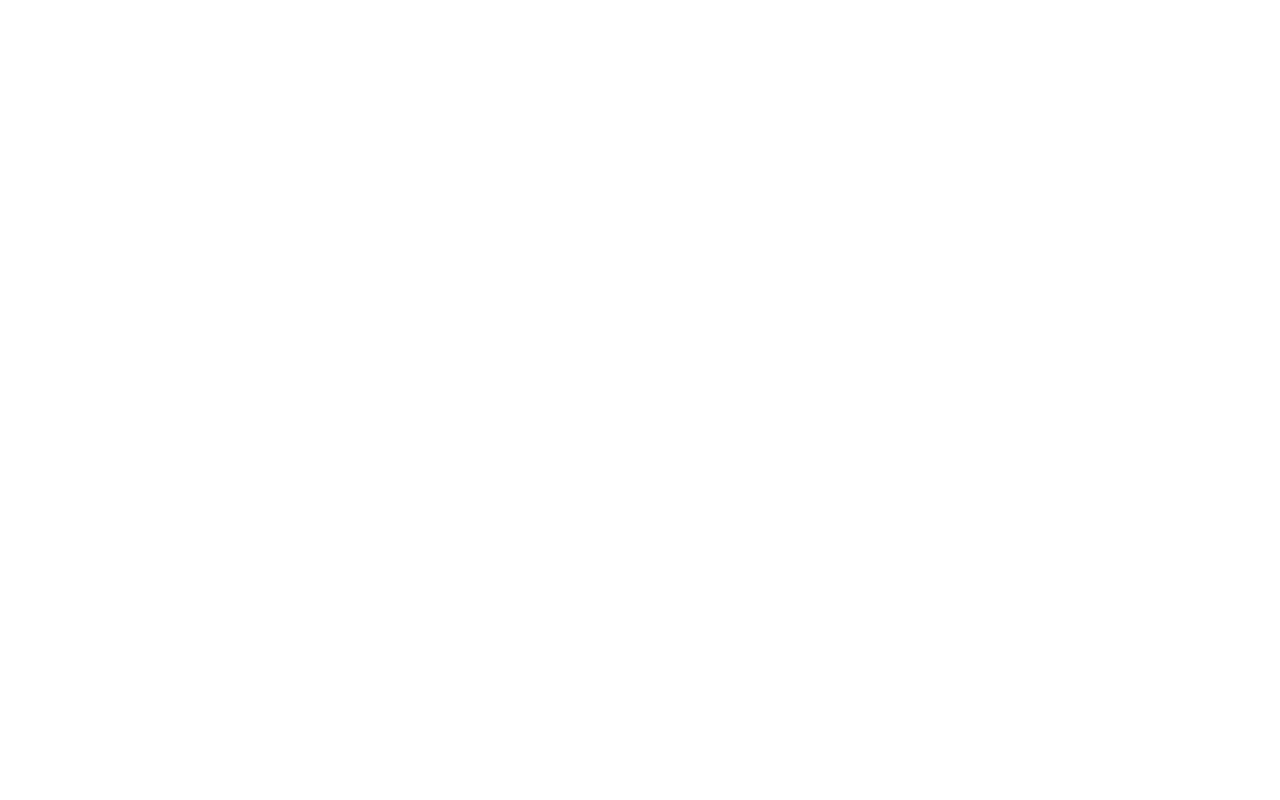
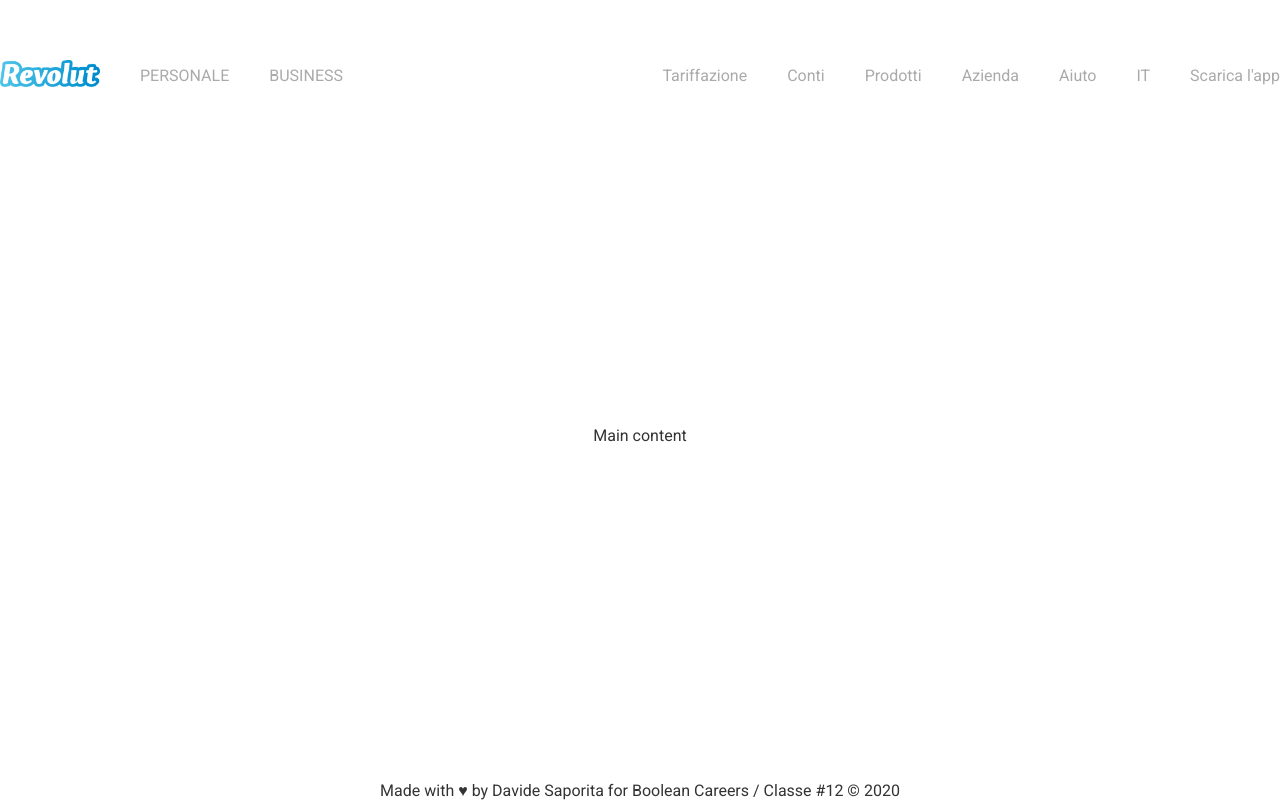
Before and after one commit to davidesaporita/js-html-css-revolut, a plain HTML site: page index.html in a window 1280 px wide. Drawn offline with nearby package versions, Linux system fonts and the light colour scheme.

Commit message:
Html - CSS | Styling menu (in progress)

```diff
--- a/assets/css/main.css
+++ b/assets/css/main.css
@@ -7,6 +7,70 @@
 
 body {
     background-color: rgb(ff, ff, ff);
-    font-family: 'Montserrat', sans-serif;
+    font-family: 'Roboto', sans-serif;
     color: #333;
 }
+
+#app {
+    display: flex;
+    flex-direction: column;
+    justify-content: space-between;
+    align-items: center;
+    height: 100vh;
+    width: 1280px;
+    margin: 0 auto;
+}
+
+/* Typography */
+a,
+a:focus,
+a:hover,
+a:active {
+    text-decoration: none;
+}
+
+a {
+    color: #aaa;
+}
+
+a:hover {
+    color: #888;
+}
+
+a:focus {
+    color: #333;
+}
+
+
+/* Header */
+header {
+    width: 100%;
+}
+
+.main-menu {
+    margin-top: 60px;
+    display: flex;
+    justify-content: space-between;
+}
+
+.main-menu ul {
+    display: flex;
+    align-items: center;
+    list-style: none;
+}
+
+.main-menu .left-side .menu-item {
+    margin-right: 40px;
+}
+
+.main-menu .right-side .menu-item {
+    margin-left: 40px;
+}
+
+.main-menu .menu-item {
+
+}
+
+.main-menu img {
+    width: 100px;
+}
--- a/index.html
+++ b/index.html
@@ -6,12 +6,39 @@
     <!-- Fontawesome -->
     <link rel="stylesheet" href="https://cdnjs.cloudflare.com/ajax/libs/font-awesome/5.12.1/css/all.min.css">
     <!-- Google Font -->
-    <link href="https://fonts.googleapis.com/css?family=Montserrat:400,600,700&display=swap" rel="stylesheet">
+    <link href="https://fonts.googleapis.com/css?family=Roboto:400,600,700&display=swap" rel="stylesheet">
     <!-- Custom Style -->
     <link rel="stylesheet" href="assets/css/main.css">
     <title>Dropdown Revolut</title>
 </head>
 <body>
+    <div id="app">
+        <header>
+            <div class="main-menu">
+                <ul class="left-side">
+                    <li class="menu-item logo"><a href="#"><img src="assets\img\logo-revolut.png" alt="Revolut Logo"></a></li>
+                    <li class="menu-item"><a href="#">PERSONALE</a></li>
+                    <li class="menu-item"><a href="#">BUSINESS</a></li>
+                </ul>
+                <ul class="right-side">
+                    <li class="menu-item"><a href="#">Tariffazione</a></li>
+                    <li class="menu-item"><a href="#">Conti</a></li>
+                    <li class="menu-item"><a href="#">Prodotti</a></li>
+                    <li class="menu-item"><a href="#">Azienda</a></li>
+                    <li class="menu-item"><a href="#">Aiuto</a></li>
+                    <li class="menu-item"><a href="#">IT</a></li>
+                    <li class="menu-item"><a href="#">Scarica l'app</a></li>
+                </ul>
+            </div>
+        </header>
+
+        <main>Main content</main>
+
+        <footer>
+            <p>Made with &hearts; by Davide Saporita for Boolean Careers / Classe #12 &copy; 2020</p>
+        </footer>
+    </div>
+
 
     <script src="https://code.jquery.com/jquery-3.4.1.min.js"
     integrity="sha256-CSXorXvZcTkaix6Yvo6HppcZGetbYMGWSFlBw8HfCJo="
--- a/script/main.js
+++ b/script/main.js
@@ -11,5 +11,5 @@
  */
 
 $(document).ready(function(){
-    alert('Hello moto');
+
 });
```
